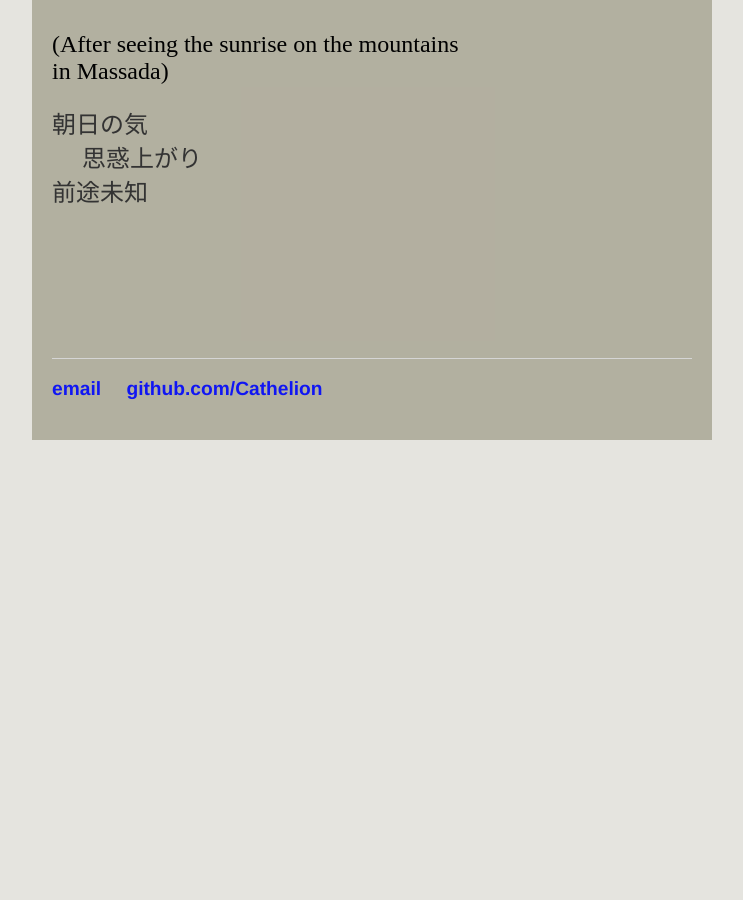
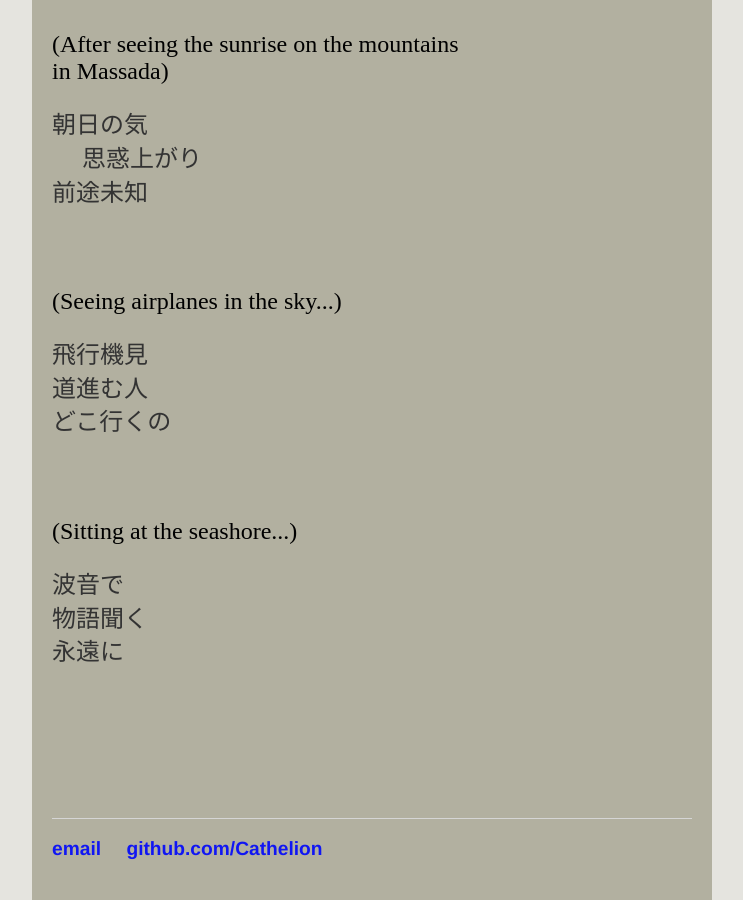
Before and after one commit to Cathelion/Cathelion.github.io, a Jekyll site: the page built from others/others.html, in a window 1280 px wide and 900 px high, scrolled down 1184 px. Shown: the whole window, without its empty margins (268-1011 px from the left). Built offline with Jekyll 4.4.1, drawn with Linux system fonts in a browser that asks for light colours; before the commit the page ends 1624 px from its top, so only the background shows below that.

Commit message:
Update others.html

```diff
--- a/others/others.html
+++ b/others/others.html
@@ -38,4 +38,20 @@ Och hoppas nästa våren kommer snart.
            思惑上がり <br>
            前途未知 <br>
          </p>
+  <br>
+  <br>
+  (Seeing airplanes in the sky...)
+  <p>
+飛行機見 <br>
+    道進む人 <br>
+    どこ行くの <br>
+  </p>
+  <br>
+  <br>
+  (Sitting at the seashore...)
+  <p>
+波音で <br>
+    物語聞く <br>
+    永遠に <br>
+  </p>
    </div>
```
Also changed, not shown: other parts of others/others.html (+1 -1 lines).
